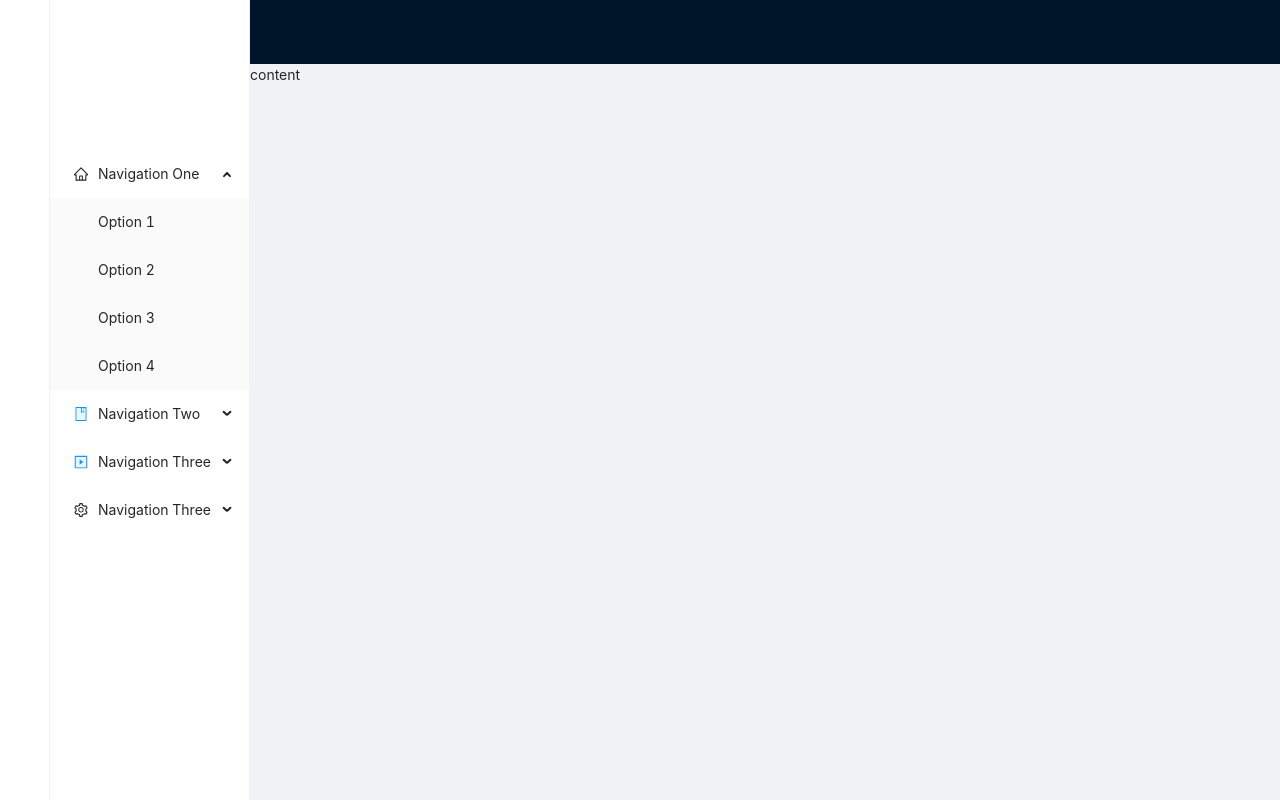
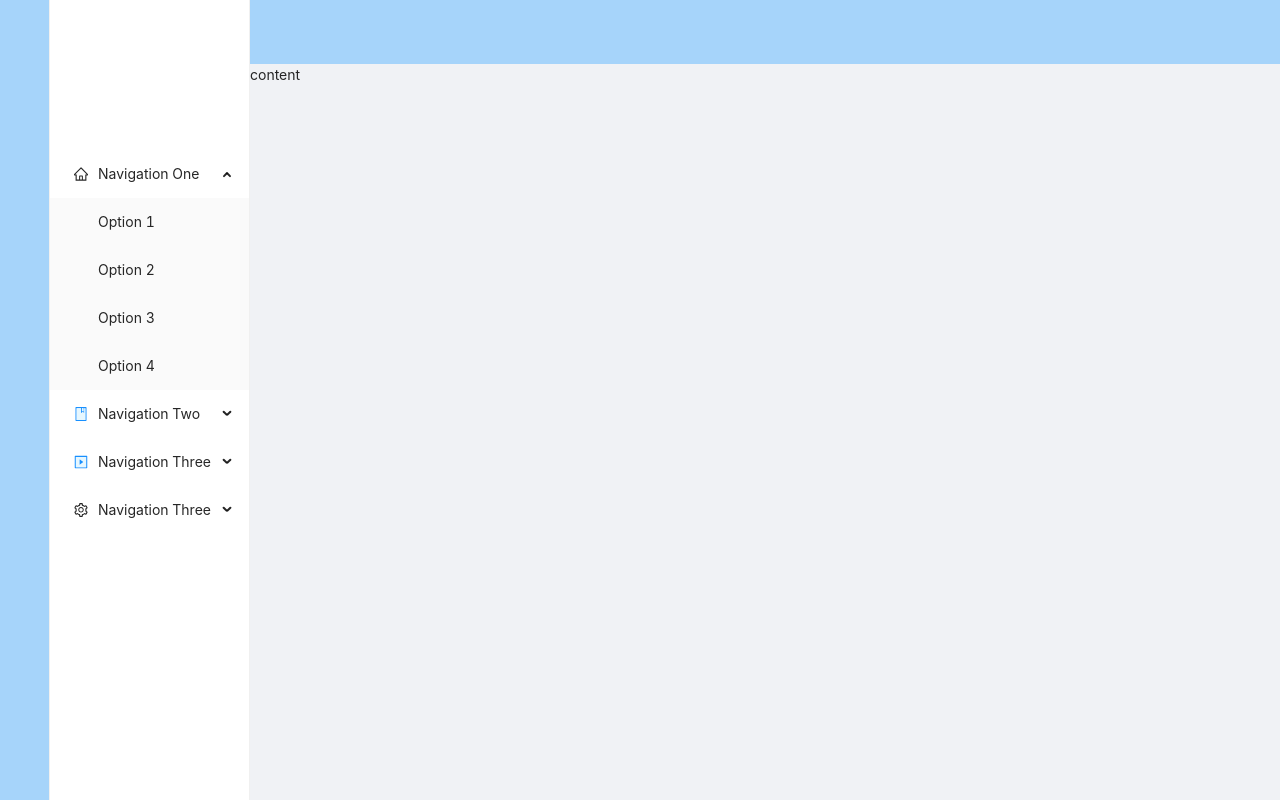
Before and after one commit to Makii117/HackAtHomeFront, a React (Create React App) app: page / in a window 1280 px wide. Shown: the top 800 px of the page. Built offline with nearby package versions, Linux system fonts and the light colour scheme; the HTML template or start-up script is replaced by a standard one.

Commit message:
color change

```diff
--- a/src/elements/draw.js
+++ b/src/elements/draw.js
@@ -11,10 +11,10 @@ const Draw = () => {
 
     return (
       <Menu
-        style={{ width: 50, height: 1000 }}
+        style={{ width: 50, height: 1000, background:"#a6d4fa" }}
         mode="inline"
       >
-        <Menu.Item><img src={logo} alt="iSolutions"></img></Menu.Item>
+        <Menu.Item></Menu.Item>
         <Menu.Item></Menu.Item>
        <Menu.Item></Menu.Item>
       </Menu>
--- a/src/pages/Portal/Portal.jsx
+++ b/src/pages/Portal/Portal.jsx
@@ -3,6 +3,8 @@ import Sidebar from "../../components/SideBar/SideBar";
 import { Layout } from 'antd';
 import Draw from "../../elements/draw";
 import GuideList from "../../elements/guide/guideList";
+import "./portal.css";
+
 
 const { Header, Footer, Sider, Content } = Layout;
 
@@ -15,7 +17,9 @@ export const Portal = () => {
         <Sidebar></Sidebar>
         </Sider>
       <Layout>
-        <Header></Header>
+        <Header>
+
+        </Header>
         <Content>content</Content>
         <Footer>All rights reserved.@whoamiTeam</Footer>
       </Layout>
--- /dev/null
+++ b/src/pages/Portal/portal.css
@@ -0,0 +1,3 @@
+.ant-layout-header{
+    background: #a6d4fa;
+}
```
Also changed, not shown: src/components/Header/header.jsx (deleted).
